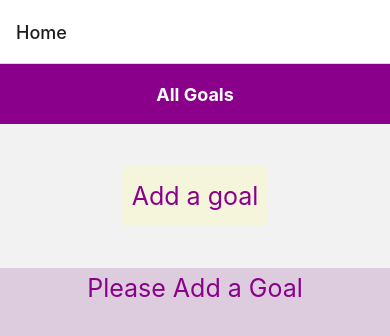
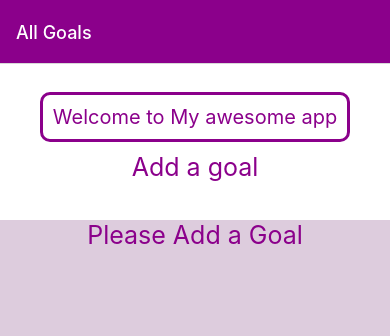
Before and after one commit to Christy0216/Summer2024, a React Native app: screen /Home in a window 390 px wide. Shown: the top 336 px of the page. Built offline with nearby package versions, Linux system fonts and the light colour scheme.

Commit message:
fix the bug of lab3

```diff
--- a/App.js
+++ b/App.js
@@ -9,14 +9,27 @@ const Stack = createNativeStackNavigator();
 export default function App() {
   return (
     <NavigationContainer>
-      <Stack.Navigator>
-        <Stack.Screen name="Home" component={Home} />
+      <Stack.Navigator
+        screenOptions={{
+          headerStyle: { backgroundColor: "darkmagenta" },
+          headerTintColor: "white",
+        }}
+      >
+        <Stack.Screen
+          name="Home"
+          component={Home}
+          options={{
+            title: "All Goals",
+          }}
+        />
         <Stack.Screen
           name="Details"
           component={GoalDetails}
-          options={({ route }) => ({
-            title: route.params.goalObj.text,
-          })}
+          options={({ navigation, route }) => {
+            return {
+              title: route.params ? route.params.goalObj.text : "Details",
+            };
+          }}
         />
       </Stack.Navigator>
     </NavigationContainer>
--- a/Components/CommonHeader.js
+++ /dev/null
@@ -1,24 +0,0 @@
-import React from 'react';
-import { View, Text, StyleSheet } from 'react-native';
-
-const CommonHeader = ({ title }) => (
-  <View style={styles.header}>
-    <Text style={styles.headerTitle}>{title}</Text>
-  </View>
-);
-
-const styles = StyleSheet.create({
-  header: {
-    height: 60,
-    backgroundColor: 'darkmagenta',
-    alignItems: 'center',
-    justifyContent: 'center',
-  },
-  headerTitle: {
-    color: 'white',
-    fontSize: 18,
-    fontWeight: 'bold',
-  },
-});
-
-export default CommonHeader;
--- a/Components/GoalDetails.js
+++ b/Components/GoalDetails.js
@@ -1,36 +1,45 @@
 import React, { useLayoutEffect, useState } from "react";
 import { View, Text, Button, StyleSheet } from "react-native";
-import CommonHeader from "./CommonHeader";
+import { useEffect } from "react";
 
 export default function GoalDetails({ navigation, route }) {
-  const [isWarning, setIsWarning] = useState(false);
-  const { goalObj } = route.params;
-
-  useLayoutEffect(() => {
+  const [warning, setWarning] = useState(false);
+  function warningHandler() {
+    console.log("warning");
+    setWarning(true);
+    navigation.setOptions({ title: "Warning!" });
+  }
+  useEffect(() => {
     navigation.setOptions({
-      headerRight: () => (
-        <Button title="Warning" onPress={() => setIsWarning((prev) => !prev)}  color='grey' />
-      ),
+      headerRight: () => {
+        return (
+          <Button title="Warning" color="white" onPress={warningHandler} />
+        );
+      },
     });
-  }, [navigation]);
+  }, []);
 
   return (
     <View>
-      <CommonHeader title={isWarning ? "Warning!" : goalObj.text} />
-      <Text style={isWarning ? styles.warningText : null}>
-        You are seeing the details of the goal with text: {goalObj.text} and id:{" "}
-        {goalObj.id}
-      </Text>
+      {route.params ? (
+        <Text style={warning && styles.warningStyle}>
+          You are seeing the details of the goal with text :
+          {route.params.goalObj.text} and id:{route.params.goalObj.id}
+        </Text>
+      ) : (
+        <Text>More details</Text>
+      )}
       <Button
         title="More details"
-        onPress={() => navigation.push("Details", { goalObj })}
+        onPress={() => {
+          navigation.push("Details");
+        }}
       />
     </View>
   );
 }
-
 const styles = StyleSheet.create({
-  warningText: {
+  warningStyle: {
     color: "red",
   },
 });
--- a/Components/GoalItem.js
+++ b/Components/GoalItem.js
@@ -15,21 +15,12 @@ const GoalItem = ({ goal, deleteHandler }) => {
         style={({ pressed }) => {
           return [styles.horizontalContainer, pressed && styles.pressedStyle];
         }}
-        onPress={() => navigation.navigate("Details", { goalObj: goal })}
+        onPress={function () {navigation.navigate("Details", { goalObj: goal });}}
       >
         <Text style={styles.textStyle}>{goal.text}</Text>
         <View style={styles.buttonStyle}>
-          {/* <Button
-            color="black"
-            title="X"
-            onPress={() => deleteHandler(goal.id)}
-          /> */}
-          {/* <Button
-          color="black"
-          title="i"
-        /> */}
           <PressableButton
-        //   componentStyle={styles.buttonStyle}
+          componentStyle={styles.buttonStyle}
             pressedFunction={() => {
               deleteHandler(goal.id);
             }}
--- a/Components/Home.js
+++ b/Components/Home.js
@@ -12,10 +12,10 @@ import {
 import Header from "./Header";
 import Input from "./Input";
 import GoalItem from "./GoalItem";
-import CommonHeader from "./CommonHeader";
 import PressableButton from "./PressableButton";
 
 export default function Home({ navigation }) {
+  const appName = "Summer 2024 Class";
   const [modalVisible, setModalVisible] = useState(false);
   const [goals, setGoals] = useState([]);
 
@@ -44,14 +44,15 @@ export default function Home({ navigation }) {
 
   return (
     <SafeAreaView style={styles.container}>
-      <CommonHeader title="All Goals" />
       <View style={styles.topContainer}>
-        {/* <Header name={appName} theme="dark" /> */}
+        <Header name={appName} theme="dark" />
         <PressableButton
-        pressedFunction={() => {
+          pressedFunction={() => {
             setModalVisible(true);
-        }} componentStyle={styles.buttonStyle}>
-            <Text style={styles.textStyle}>Add a goal</Text>
+          }}
+          componentStyle={styles.buttonStyle}
+        >
+          <Text style={styles.textStyle}>Add a goal</Text>
         </PressableButton>
         {/* <TouchableOpacity
           style={styles.goalButton}
@@ -78,7 +79,7 @@ export default function Home({ navigation }) {
                 <GoalItem
                   goal={item}
                   deleteHandler={handleDelete}
-                  pressHandler={handlePressGoal}
+                //   pressHandler={handlePressGoal}
                 />
               );
             }}
@@ -96,6 +97,7 @@ export default function Home({ navigation }) {
           //   </ScrollView>
         )}
       </View>
+      <StatusBar style="auto" />
     </SafeAreaView>
   );
 }
@@ -103,20 +105,17 @@ export default function Home({ navigation }) {
 const styles = StyleSheet.create({
   container: {
     flex: 1,
+    backgroundColor: "#fff",
     justifyContent: "center",
   },
   textStyle: {
     color: "darkmagenta",
     fontSize: 25,
-    marginVertical: 5,
   },
   textContainer: {
     color: "darkmagenta",
-    fontSize: 25,
     backgroundColor: "#aaa",
-    borderRadius: 5,
-    marginTop: 10,
-    marginLeft: 10,
+    marginVertical: 15,
   },
   topContainer: {
     alignItems: "center",
--- a/Components/PressableButton.js
+++ b/Components/PressableButton.js
@@ -27,9 +27,9 @@ const styles = StyleSheet.create({
     opacity: 0.5,
     backgroundColor: "red",
   },
-  defaultStyle: {
-    backgroundColor: "beige",
-    margin: 10,
-    padding: 5,
-  },
+//   defaultStyle: {
+//     backgroundColor: "beige",
+//     margin: 10,
+//     padding: 5,
+//   },
 });
```
